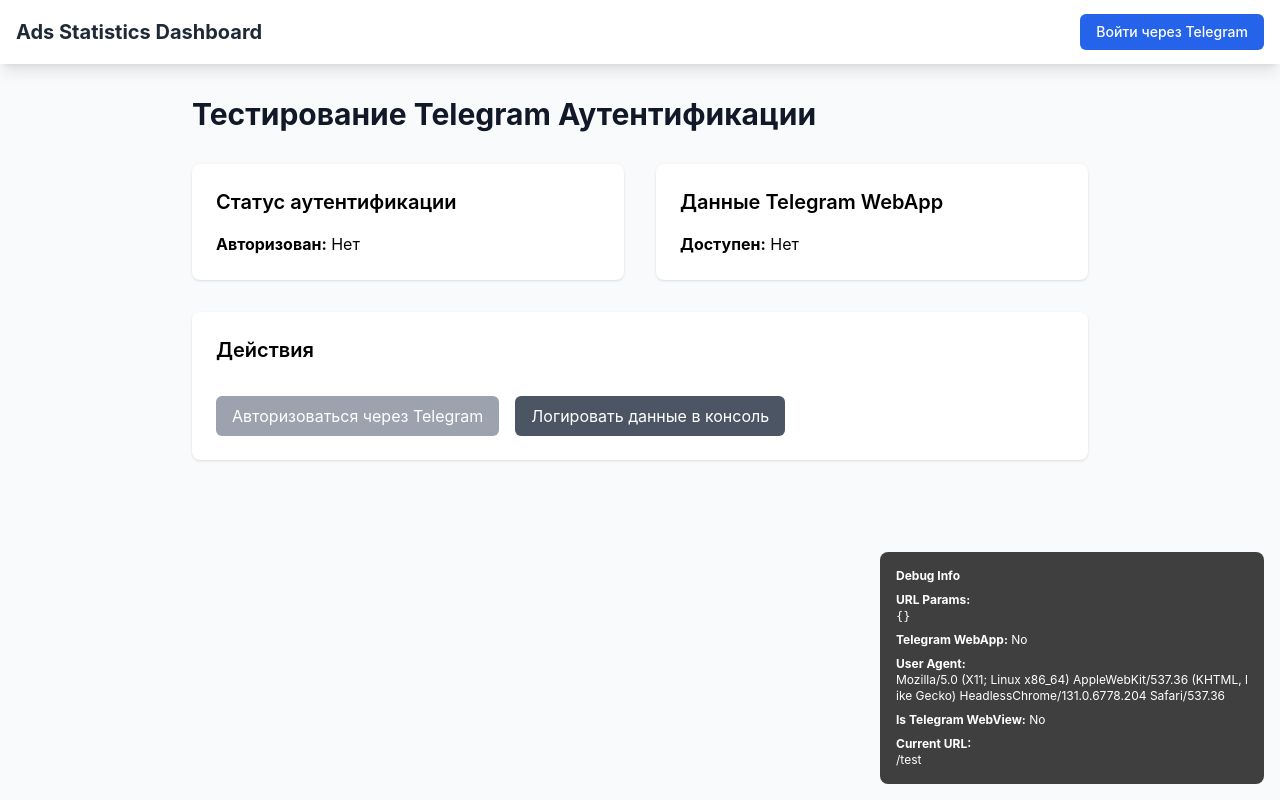
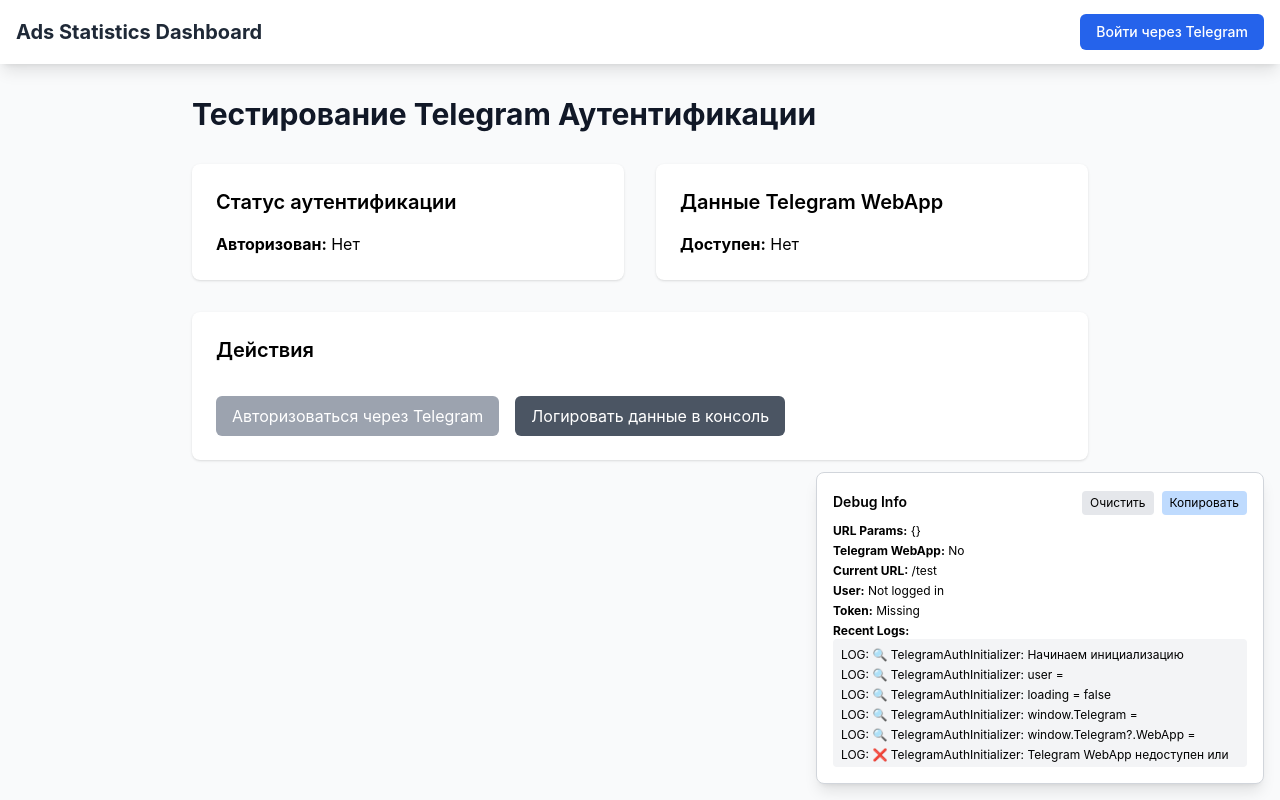
Before and after one commit to azkaraz/adstat, a React (Vite) app in the folder frontend/: page /test in a window 1280 px wide. Built offline with nearby package versions, Linux system fonts and the light colour scheme; no server answers.

Commit message:
Добавлено отображение логов в UI для диагностики Telegram WebApp

```diff
--- a/frontend/src/components/DebugInfo.tsx
+++ b/frontend/src/components/DebugInfo.tsx
@@ -1,70 +1,105 @@
-import React from 'react'
-import { useLocation } from 'react-router-dom'
+import React, { useState, useEffect } from 'react'
+import { useAuth } from '../contexts/AuthContext'
 
 // Debug component updated: 2024-06-29 11:40
 const DebugInfo: React.FC = () => {
-  const location = useLocation()
+  const { user, token } = useAuth()
+  const [telegramData, setTelegramData] = useState<any>(null)
+  const [logs, setLogs] = useState<string[]>([])
 
-  // Получаем URL параметры
-  const urlParams = new URLSearchParams(location.search)
-  const params: any = {}
+  useEffect(() => {
+    // Перехватываем console.log для отображения в UI
+    const originalLog = console.log
+    const originalError = console.error
 
-  for (const [key, value] of urlParams.entries()) {
-    params[key] = value
+    console.log = (...args) => {
+      originalLog.apply(console, args)
+      setLogs(prev => [...prev, `LOG: ${args.join(' ')}`])
+    }
+
+    console.error = (...args) => {
+      originalError.apply(console, args)
+      setLogs(prev => [...prev, `ERROR: ${args.join(' ')}`])
+    }
+
+    // Получаем данные Telegram WebApp
+    if (window.Telegram?.WebApp) {
+      const tg = window.Telegram.WebApp
+      setTelegramData({
+        initData: tg.initData,
+        initDataUnsafe: tg.initDataUnsafe,
+        platform: tg.platform,
+        version: tg.version,
+        isExpanded: tg.isExpanded,
+        viewportHeight: tg.viewportHeight,
+        colorScheme: tg.colorScheme
+      })
+    }
+
+    return () => {
+      console.log = originalLog
+      console.error = originalError
+    }
+  }, [])
+
+  const clearLogs = () => {
+    setLogs([])
   }
 
-  // Проверяем Telegram WebApp
-  const hasTelegramWebApp = !!window.Telegram?.WebApp
-  const telegramUser = window.Telegram?.WebApp?.initDataUnsafe?.user
-  const telegramInitData = window.Telegram?.WebApp?.initData
-
-  // Дополнительная диагностика
-  const userAgent = navigator.userAgent
-  const isTelegramWebView = userAgent.includes('TelegramWebApp') || userAgent.includes('Telegram')
+  const copyLogs = () => {
+    navigator.clipboard.writeText(logs.join('\n'))
+    alert('Логи скопированы в буфер обмена!')
+  }
 
   return (
-    <div className="fixed bottom-4 right-4 bg-black bg-opacity-75 text-white p-4 rounded-lg text-xs max-w-sm">
-      <h3 className="font-bold mb-2">Debug Info</h3>
-
-      <div className="mb-2">
-        <strong>URL Params:</strong>
-        <pre className="text-xs overflow-auto">
-          {JSON.stringify(params, null, 2)}
-        </pre>
+    <div className="fixed bottom-4 right-4 bg-white border border-gray-300 rounded-lg shadow-lg p-4 max-w-md max-h-96 overflow-auto">
+      <div className="flex justify-between items-center mb-2">
+        <h3 className="text-sm font-semibold">Debug Info</h3>
+        <div className="space-x-2">
+          <button
+            onClick={clearLogs}
+            className="text-xs bg-gray-200 px-2 py-1 rounded"
+          >
+            Очистить
+          </button>
+          <button
+            onClick={copyLogs}
+            className="text-xs bg-blue-200 px-2 py-1 rounded"
+          >
+            Копировать
+          </button>
+        </div>
       </div>
 
-      <div className="mb-2">
-        <strong>Telegram WebApp:</strong> {hasTelegramWebApp ? 'Yes' : 'No'}
-      </div>
+      <div className="text-xs space-y-1">
+        <div><strong>URL Params:</strong> {JSON.stringify(new URLSearchParams(window.location.search))}</div>
+        <div><strong>Telegram WebApp:</strong> {window.Telegram?.WebApp ? 'Yes' : 'No'}</div>
+        <div><strong>Current URL:</strong> {window.location.pathname}</div>
+        <div><strong>User:</strong> {user ? 'Logged in' : 'Not logged in'}</div>
+        <div><strong>Token:</strong> {token ? 'Present' : 'Missing'}</div>
 
-      <div className="mb-2">
-        <strong>User Agent:</strong>
-        <div className="text-xs break-all">{userAgent}</div>
-      </div>
+        {telegramData && (
+          <div className="mt-2">
+            <strong>Telegram Data:</strong>
+            <div className="bg-gray-100 p-2 rounded text-xs">
+              <div>Platform: {telegramData.platform}</div>
+              <div>Version: {telegramData.version}</div>
+              <div>User: {telegramData.initDataUnsafe?.user ? 'Yes' : 'No'}</div>
+              <div>Init Data: {telegramData.initData ? 'Present' : 'Missing'}</div>
+            </div>
+          </div>
+        )}
 
-      <div className="mb-2">
-        <strong>Is Telegram WebView:</strong> {isTelegramWebView ? 'Yes' : 'No'}
-      </div>
-
-      {telegramUser && (
-        <div className="mb-2">
-          <strong>Telegram User:</strong>
-          <pre className="text-xs overflow-auto">
-            {JSON.stringify(telegramUser, null, 2)}
-          </pre>
+        <div className="mt-2">
+          <strong>Recent Logs:</strong>
+          <div className="bg-gray-100 p-2 rounded text-xs max-h-32 overflow-auto">
+            {logs.slice(-10).map((log, index) => (
+              <div key={index} className="mb-1">
+                {log}
+              </div>
+            ))}
+          </div>
         </div>
-      )}
-
-      {telegramInitData && (
-        <div className="mb-2">
-          <strong>Init Data:</strong>
-          <div className="text-xs break-all">{telegramInitData}</div>
-        </div>
-      )}
-
-      <div>
-        <strong>Current URL:</strong>
-        <div className="text-xs break-all">{location.pathname + location.search}</div>
       </div>
     </div>
   )
```
Also changed, not shown: 1 other file (tests, documents, lock files or other folders).
